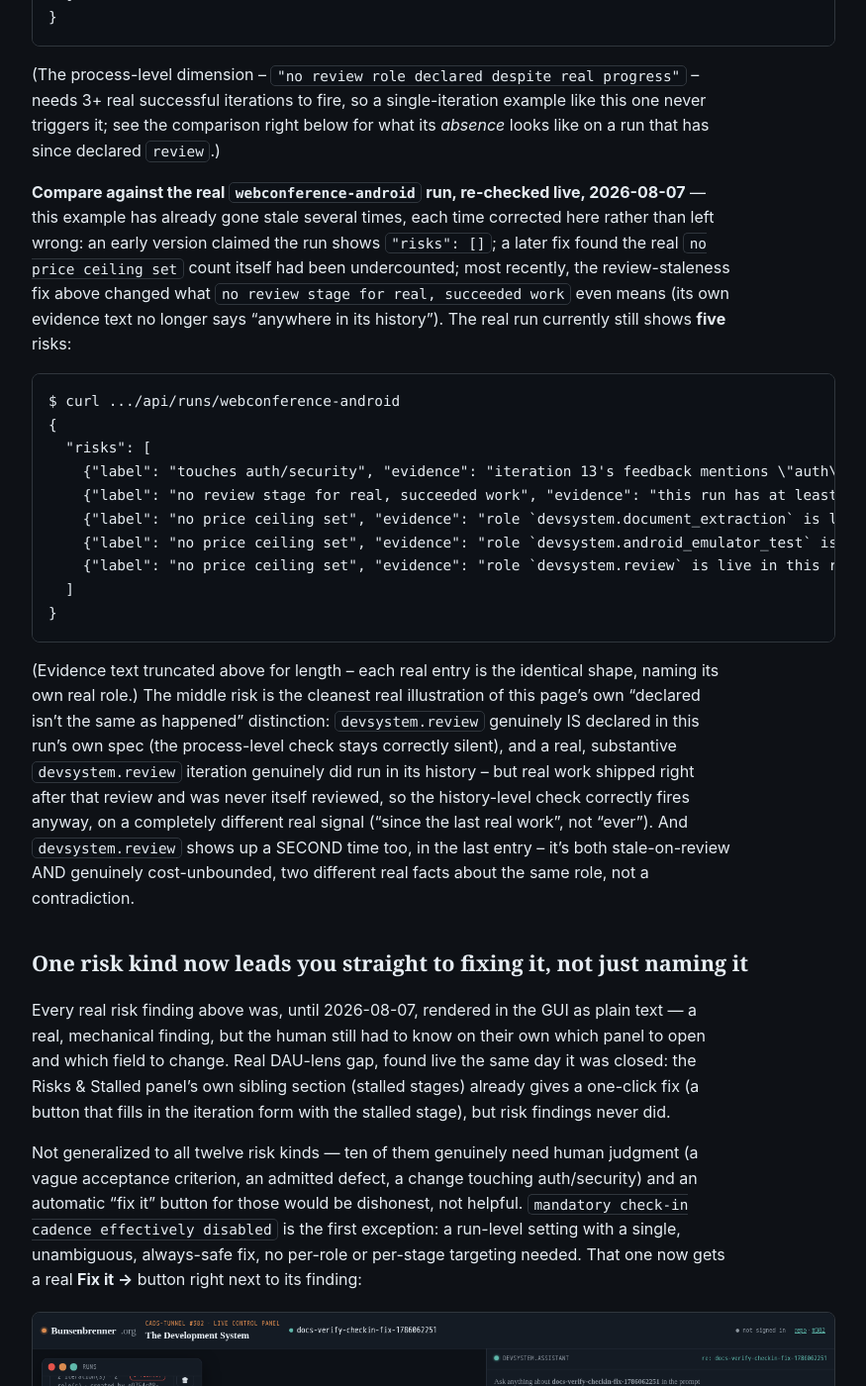
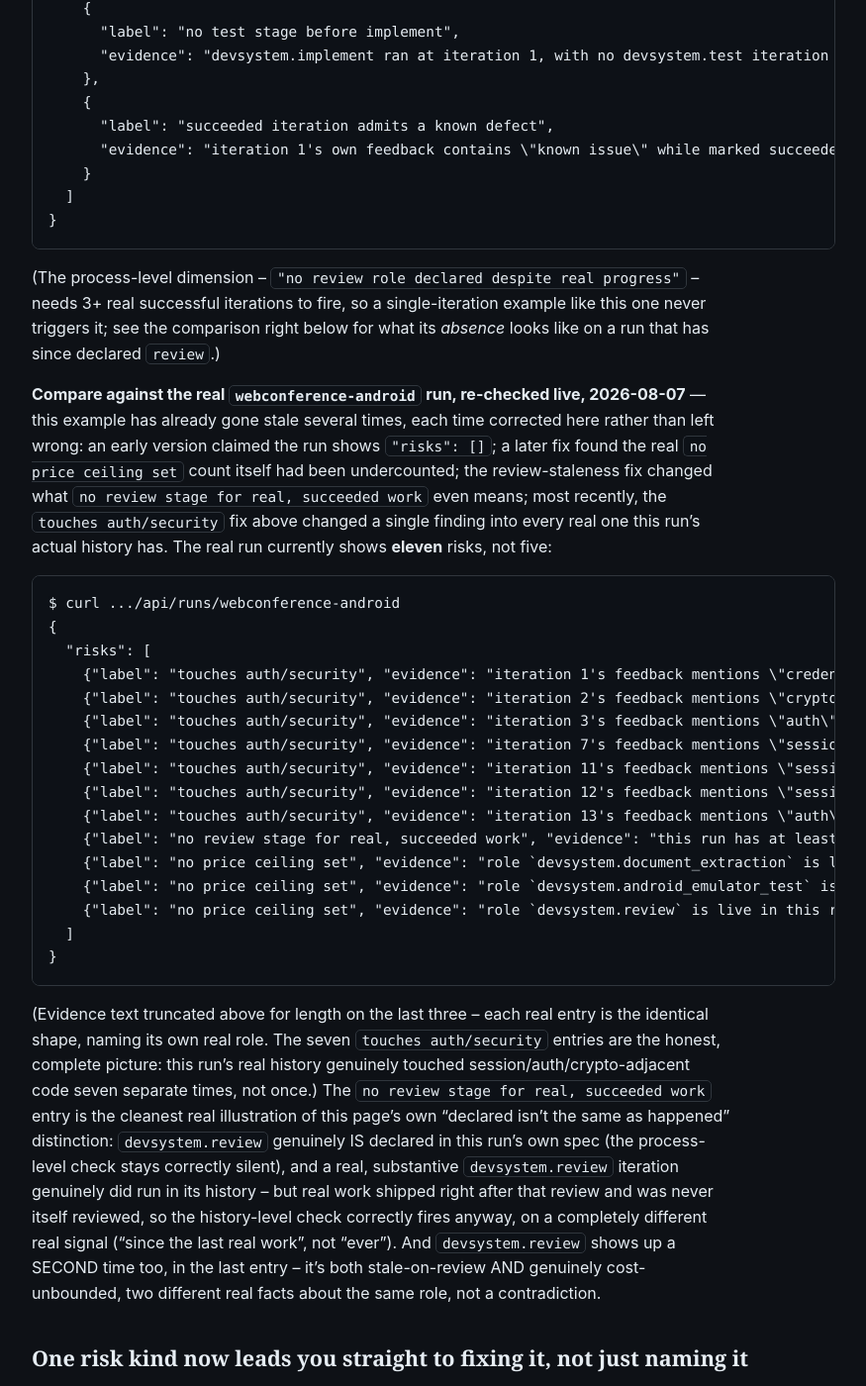
Before and after one commit to scimbe/CADS-devsystem-docs, a Jekyll site: the page built from _explanation/risk-annotations.md, in a window 1280 px wide and 1400 px high, scrolled down 6784 px. Shown: the whole window at 99% size, without its empty margins (322-1197 px from the left). Built offline with Jekyll 4.4.1, drawn with Linux system fonts in a browser that asks for light colours; some of the changed text lies outside the part shown.

Commit message:
explanation: document the security_keyword_hit fix, refresh the live example again
CADS-devsystem@cc2c3a3 closed the exact limitation this page
previously described as deliberately left alone -- a security-
relevant iteration used to vanish the moment an unrelated one
followed it. Updated the "not every check could get the same fix"
paragraph to tell the real story instead of the outdated one, fixed
the intro's own stale "latest iteration" phrasing (also stale for
the review check), and refreshed the live webconference-android
example: eleven real risks now, not five, including all seven real
security-relevant iterations this run's own history actually has.

Co-Authored-By: Claude Sonnet 5 <noreply@anthropic.com>
Claude-Session: https://claude.ai/code/session_018FkngvdKnmVcAT84EZe7Ur

````diff
--- a/_explanation/risk-annotations.md
+++ b/_explanation/risk-annotations.md
@@ -14,11 +14,12 @@ LLM-judgment-in-disguise.
 
 ## Two dimensions, for a real reason
 
-- **History-only checks** (`preflight_annotations`) — a security-relevant keyword in the latest
-  iteration's feedback, `devsystem.implement` running before any *substantive* `devsystem.test`
-  iteration, a new service proposal with no `price_ceiling`, a `succeeded: true` iteration whose
-  own feedback admits a known defect, real succeeded work with no substantive `devsystem.review`
-  iteration anywhere in history, and a mandatory check-in cadence that's effectively disabled.
+- **History-only checks** (`preflight_annotations`) — a security-relevant keyword in any real
+  iteration's feedback, `devsystem.implement` running with no *substantive* `devsystem.test`
+  iteration since the previous one, a new service proposal with no `price_ceiling`, a
+  `succeeded: true` iteration whose own feedback admits a known defect, real succeeded work with no
+  substantive `devsystem.review` iteration since it, and a mandatory check-in cadence that's
+  effectively disabled.
   These only need a run's `RunState` — its iteration history — so they're usable everywhere a run's
   history is available, including `devsystem_checkin`'s own binary (which never loads the run's spec
   at all).
@@ -173,13 +174,20 @@ LLM-judgment-in-disguise.
   nothing surfaces it" pattern this whole page documents, found this time inside one of the checks
   meant to catch it.
 
-  **Not every check could get the same fix, and that's stated plainly, not hidden**:
-  `touches auth/security` has the identical "only checks the latest iteration" shape, but a keyword
-  mention in some past feedback text has no equivalent checkable "is this still live" entity the way
-  a role in `added_stages` does -- there's no honest way to know a security concern was actually
-  *resolved* versus just not mentioned again. Left as the latest-iteration-only check it's always
-  been, named here as a real, remaining limitation rather than papered over with an invented
-  resolution signal.
+  **`touches auth/security` had the identical shape too, and this one did get fixed, closed
+  2026-08-07** — this page previously said it couldn't get the same treatment as `no_price_ceiling`
+  above, reasoning that a keyword mention in past feedback has no equivalent checkable "is this still
+  live" entity the way a role in `added_stages` does. That reasoning was solving the wrong problem:
+  there's no honest way to know a security concern was *resolved* versus just not mentioned again,
+  true — but a security-relevant change is a real, permanent historical fact about the run regardless
+  of whether it was ever resolved, the same as a defect admission. Live-confirmed before fixing: a
+  real iteration rewriting session auth-token handling correctly flagged `touches auth/security`; the
+  very next, completely unrelated iteration (a README typo fix) made it vanish entirely, even though
+  the sensitive change was still sitting there, still unreviewed. Fixed the same way
+  `succeeded_iteration_admits_a_defect` already does — scan all of history, collect every real hit,
+  not just the latest. Re-checked the real `webconference-android` run afterward: **7** real
+  security-relevant iterations are visible now, not 1 — a genuinely more complete picture of this
+  run's own history, not a synthetic example.
 
   **A disabled cadence isn't the same as no risk at all** — `AbortCriteria.checkin_every`'s whole
   documented purpose is a mandatory human check-in that "fires at least this often, even when every
@@ -276,14 +284,21 @@ the comparison right below for what its *absence* looks like on a run that has s
 **Compare against the real `webconference-android` run, re-checked live, 2026-08-07** — this
 example has already gone stale several times, each time corrected here rather than left wrong: an
 early version claimed the run shows `"risks": []`; a later fix found the real `no price ceiling set`
-count itself had been undercounted; most recently, the review-staleness fix above changed what
-`no review stage for real, succeeded work` even means (its own evidence text no longer says "anywhere
-in its history"). The real run currently still shows **five** risks:
+count itself had been undercounted; the review-staleness fix changed what `no review stage for real,
+succeeded work` even means; most recently, the `touches auth/security` fix above changed a single
+finding into every real one this run's actual history has. The real run currently shows **eleven**
+risks, not five:
 
 ```
 $ curl .../api/runs/webconference-android
 {
   "risks": [
+    {"label": "touches auth/security", "evidence": "iteration 1's feedback mentions \"credential\""},
+    {"label": "touches auth/security", "evidence": "iteration 2's feedback mentions \"crypto\""},
+    {"label": "touches auth/security", "evidence": "iteration 3's feedback mentions \"auth\""},
+    {"label": "touches auth/security", "evidence": "iteration 7's feedback mentions \"session\""},
+    {"label": "touches auth/security", "evidence": "iteration 11's feedback mentions \"session\""},
+    {"label": "touches auth/security", "evidence": "iteration 12's feedback mentions \"session\""},
     {"label": "touches auth/security", "evidence": "iteration 13's feedback mentions \"auth\""},
     {"label": "no review stage for real, succeeded work", "evidence": "this run has at least one succeeded:true iteration with no substantive devsystem.review iteration since it -- 25+ characters and 8+ distinct words of feedback, not a rubber-stamp, and not just an earlier review of now-superseded work -- advisory today, not a block (goal doc §5)"},
     {"label": "no price ceiling set", "evidence": "role `devsystem.document_extraction` is live in this run's own spec, ..."},
@@ -293,14 +308,17 @@ $ curl .../api/runs/webconference-android
 }
 ```
 
-(Evidence text truncated above for length -- each real entry is the identical shape, naming its own
-real role.) The middle risk is the cleanest real illustration of this page's own "declared isn't the
-same as happened" distinction: `devsystem.review` genuinely IS declared in this run's own spec (the
-process-level check stays correctly silent), and a real, substantive `devsystem.review` iteration
-genuinely did run in its history -- but real work shipped right after that review and was never
-itself reviewed, so the history-level check correctly fires anyway, on a completely different real
-signal ("since the last real work", not "ever"). And `devsystem.review` shows up a SECOND time too,
-in the last entry -- it's both stale-on-review AND genuinely cost-unbounded, two different real facts
+(Evidence text truncated above for length on the last three -- each real entry is the identical
+shape, naming its own real role. The seven `touches auth/security` entries are the honest, complete
+picture: this run's real history genuinely touched session/auth/crypto-adjacent code seven separate
+times, not once.) The `no review stage for real, succeeded work` entry is the cleanest real
+illustration of this page's own "declared isn't the same as happened" distinction:
+`devsystem.review` genuinely IS declared in this run's own spec (the process-level check stays
+correctly silent), and a real, substantive `devsystem.review` iteration genuinely did run in its
+history -- but real work shipped right after that review and was never itself reviewed, so the
+history-level check correctly fires anyway, on a completely different real signal ("since the last
+real work", not "ever"). And `devsystem.review` shows up a SECOND time too, in the last entry --
+it's both stale-on-review AND genuinely cost-unbounded, two different real facts
 about the same role, not a contradiction.
 
 ## One risk kind now leads you straight to fixing it, not just naming it
````
